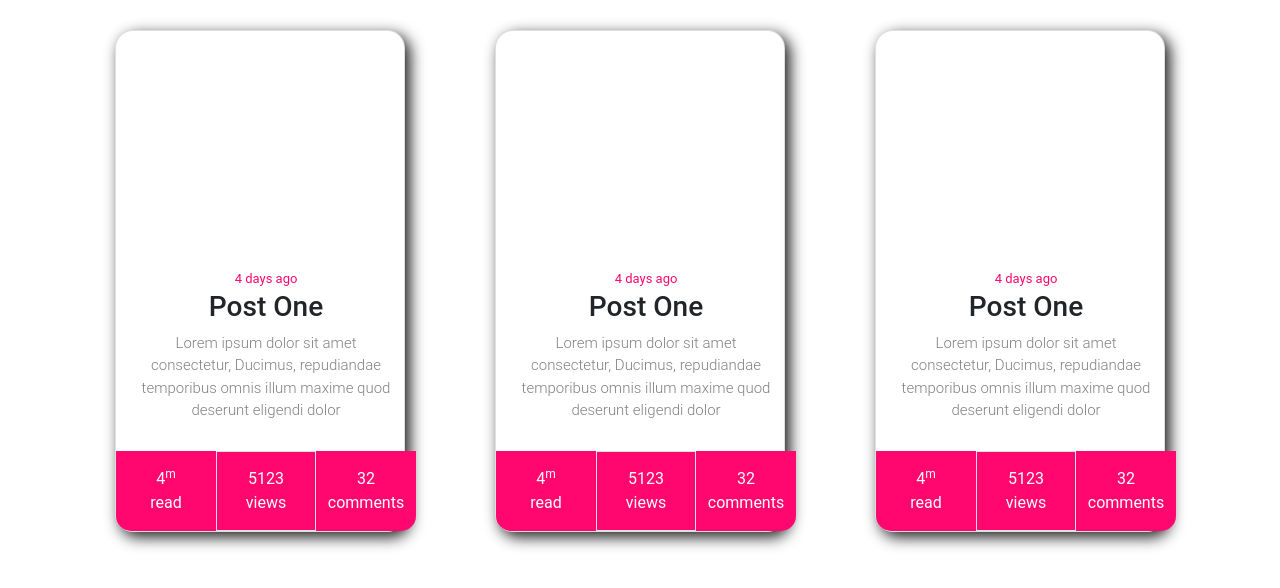
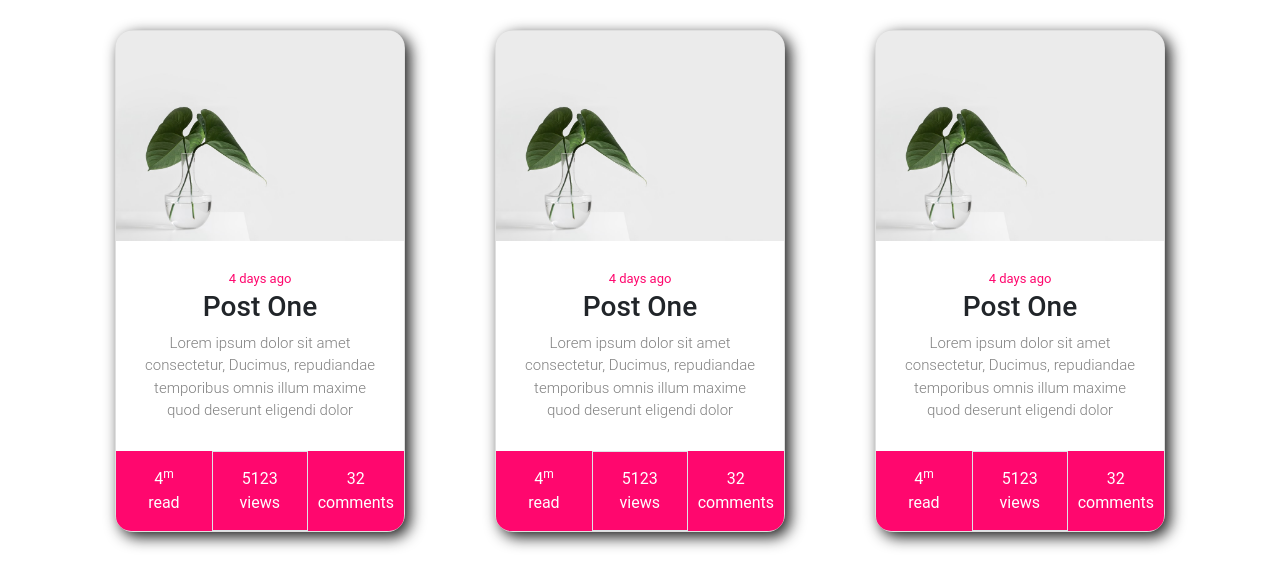
Before and after one commit to AlfazaSatria/React-HTMLCSS, a React (Create React App) app: page / in a window 1280 px wide. Shown: the top 588 px of the page. Built offline with nearby package versions, Linux system fonts and the light colour scheme.

Commit message:
Add image

```diff
--- a/src/App.js
+++ b/src/App.js
@@ -13,7 +13,9 @@ function App() {
           <div class="row">
             <div class="col-md-4">
               <div class="card">
-                <div class="card-image"></div>
+                <div class="card-image">
+
+                </div>
                 <div class="card-text">
                   <span class="date">4 days ago</span>
                   <h2>Post One</h2>
--- a/src/css.scss
+++ b/src/css.scss
@@ -1,6 +1,5 @@
 .card {
     display: grid;
-    grid-template-columns: 300px;
     grid-template-rows: 210px 210px 80px;
     grid-template-areas: "image""text""stats";
     border-radius: 18px;
@@ -24,7 +23,7 @@
 
 .card-image {
     grid-area: image;
-    // background: url("img1.jfif");
+    background: url("./img1.jfif");
     border-top-left-radius: 15px;
     border-top-right-radius: 15px;
     background-size: cover;
```
Also changed, not shown: src/img1.jfif (added).
